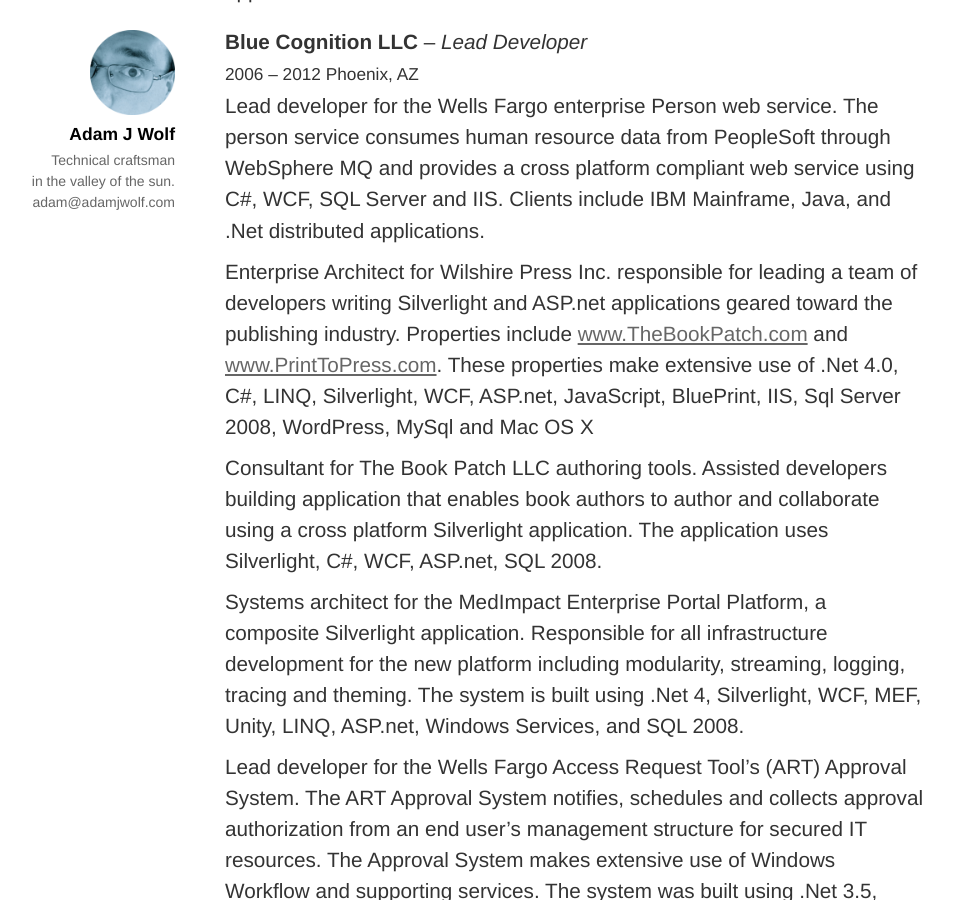
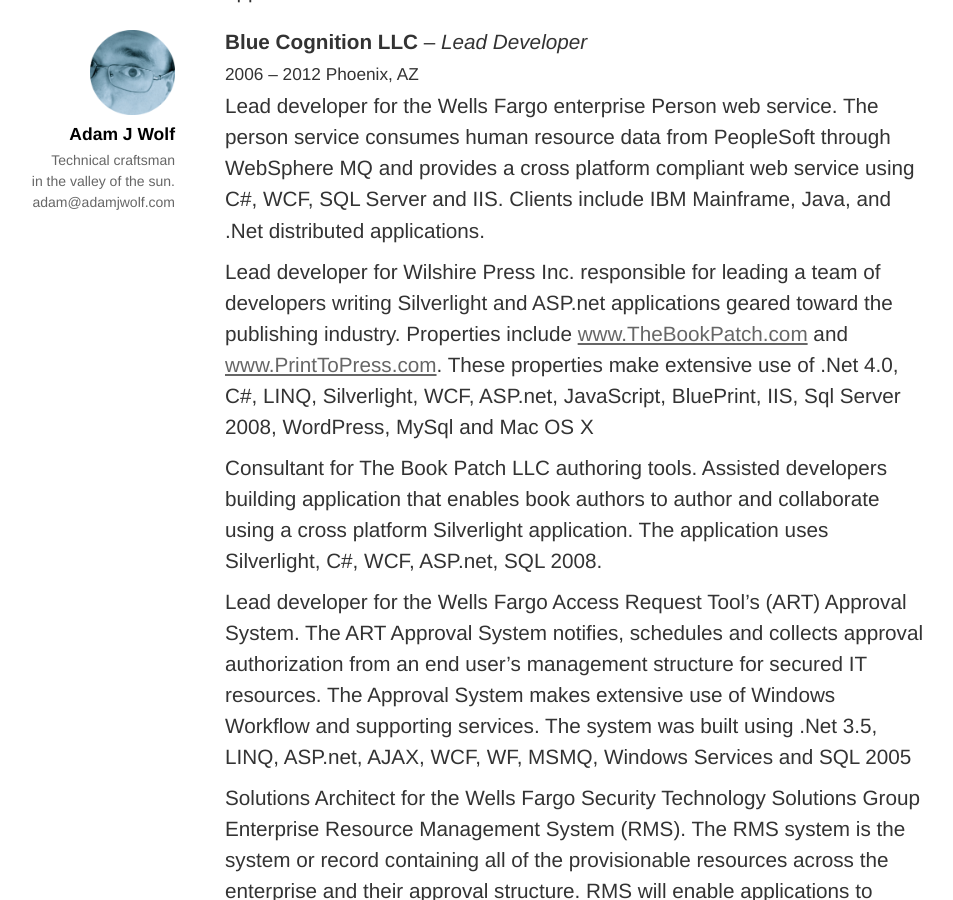
Before and after one commit to awolf/awolf.github.io, a Jekyll site: the page built from resume.html, in a window 1280 px wide and 900 px high, scrolled down 1411 px. Shown: the whole window, without its empty margins (65-1018 px from the left). Built offline with Jekyll 4.4.1, drawn with Linux system fonts in a browser that asks for light colours; Markdown is read by kramdown in place of the engine named in the settings.

Commit message:
Update resume.html

```diff
--- a/resume.html
+++ b/resume.html
@@ -78,7 +78,7 @@ title: Resume
                         using C#, WCF, SQL Server and IIS. Clients include IBM Mainframe, Java, and .Net distributed applications.
                     </li>
                     <li>
-                        Enterprise Architect for Wilshire Press Inc. responsible for leading a team of developers writing
+                        Lead developer for Wilshire Press Inc. responsible for leading a team of developers writing
                         Silverlight and ASP.net applications geared toward the publishing industry. Properties include
                         <a title="The Book Patch" href="http://www.TheBookPatch.com"> www.TheBookPatch.com</a> and <a title="Print to Press" href="http://www.printtopress.com" target="_blank">www.PrintToPress.com</a>. These properties make extensive use of .Net 4.0, C#, LINQ, Silverlight,
                         WCF, ASP.net, JavaScript, BluePrint, IIS, Sql Server 2008, WordPress, MySql and Mac OS X
@@ -87,12 +87,6 @@ title: Resume
                         Consultant for The Book Patch LLC  authoring tools. Assisted developers building application that
                         enables book authors to author and collaborate using a cross platform Silverlight application. The
                         application uses Silverlight, C#, WCF, ASP.net, SQL 2008.
-                    </li>
-                    <li>
-                        Systems architect for the MedImpact Enterprise Portal Platform, a composite Silverlight application.
-                        Responsible for all infrastructure development for the new platform including modularity, streaming,
-                        logging, tracing and theming. The system is built using  .Net 4, Silverlight, WCF, MEF, Unity, LINQ,
-                        ASP.net, Windows Services, and SQL 2008.
                     </li>
                     <li>
                         Lead developer for the Wells Fargo Access Request Tool&#8217;s (ART) Approval System. The ART Approval
```
